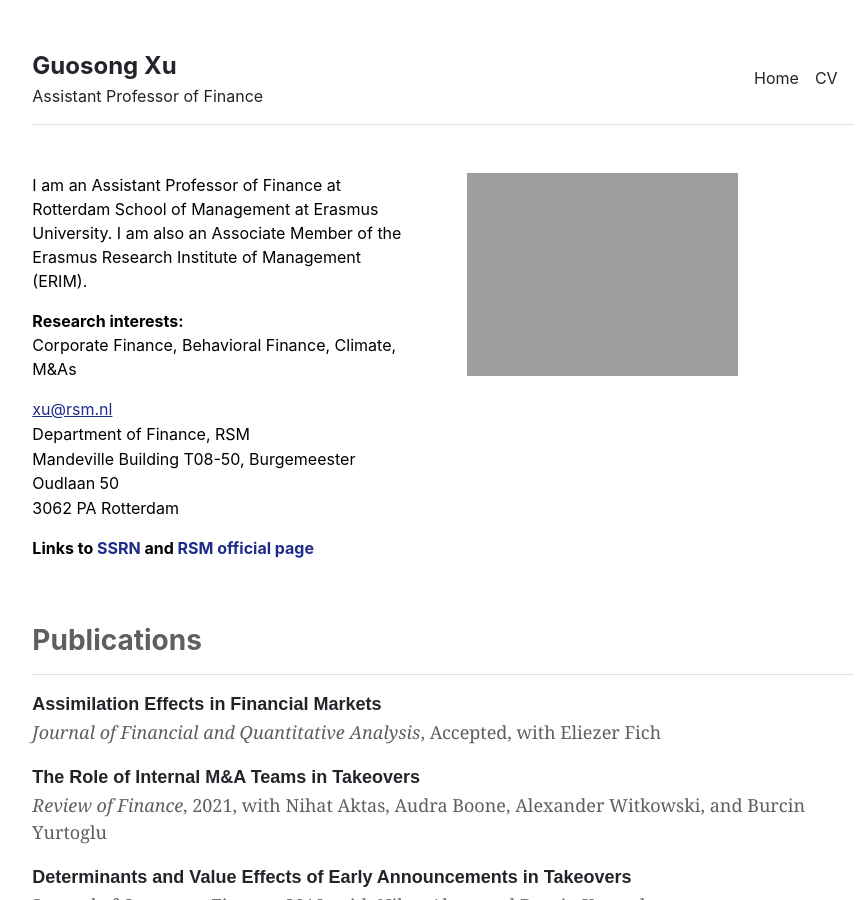
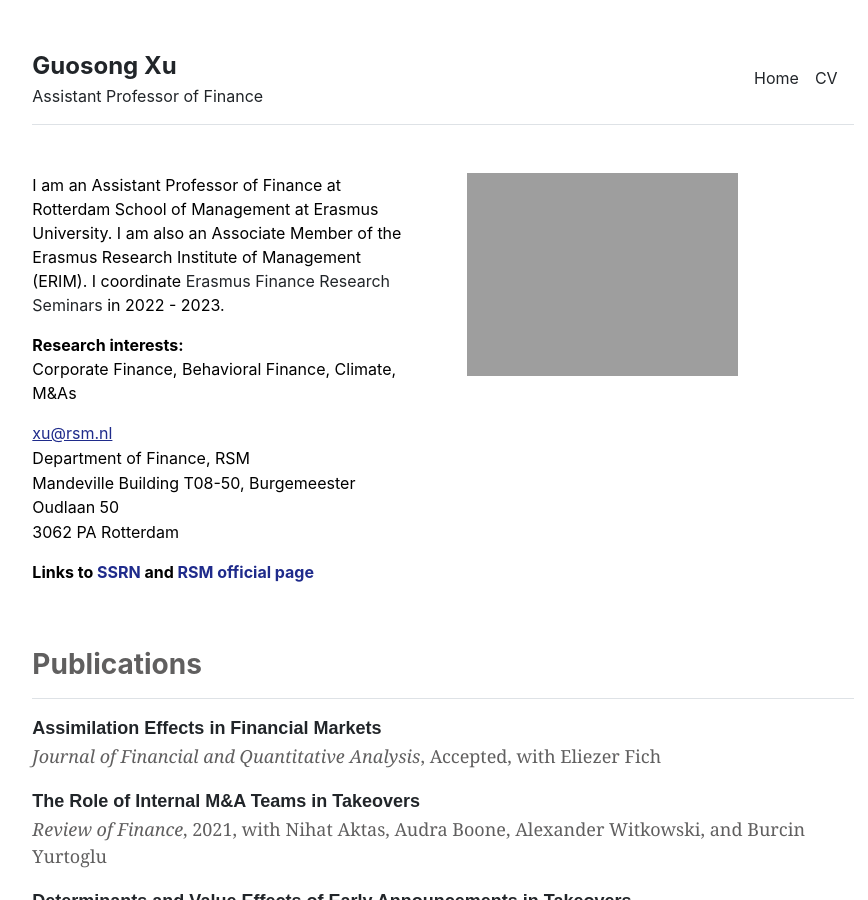
Before and after one commit to guosongxu/guosongxu.github.io, a Jekyll site: the page built from index.md, in a window 1280 px wide and 900 px high. Shown: the whole window, without its empty margins (197-1065 px from the left). Built offline with Jekyll 4.4.1, drawn with Linux system fonts in a browser that asks for light colours.

Commit message:
Update index.md

```diff
--- a/index.md
+++ b/index.md
@@ -3,7 +3,7 @@ layout: home
 title: "Home"
 ---
 
-I am an Assistant Professor of Finance at Rotterdam School of Management at Erasmus University. I am also an Associate Member of the Erasmus Research Institute of Management (ERIM).
+I am an Assistant Professor of Finance at Rotterdam School of Management at Erasmus University. I am also an Associate Member of the Erasmus Research Institute of Management (ERIM). I coordinate <a href="https://www.erim.eur.nl/ecfcg/events/" target="_blank" rel="noreferrer noopener" aria-label=" (opens in a new tab)" style="text-decoration:none;">Erasmus Finance Research Seminars</a> in 2022 - 2023.
 
 <p style="margin-bottom:10px"><strong>Research interests:</strong><br>
 Corporate Finance, Behavioral Finance, Climate, M&As<p>
```
